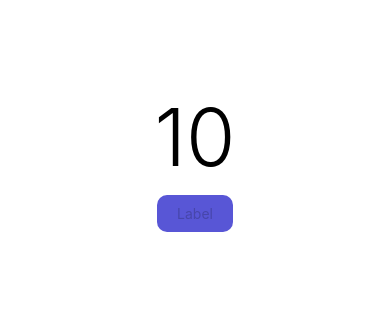
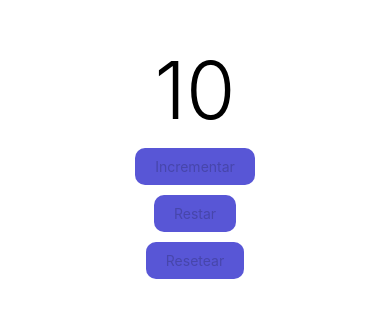
Before and after one commit to Capa1221/ReactBotn, a React Native app: screen / in a window 390 px wide. Shown: the part 262-580 px from the top of the page. Built offline with nearby package versions, Linux system fonts and the light colour scheme.

Commit message:
Cambio clase 25/10/2024

```diff
--- a/src/presentation/components/shared/PrimaryButton.tsx
+++ b/src/presentation/components/shared/PrimaryButton.tsx
@@ -21,8 +21,11 @@ const PrimaryButton = ({label,onPress,onLongPress}:Props) => {
         >
           <Text style={{
             color: Platform.OS === 'android' ? 'while' : '#4746AB',
-          }}>Label</Text>
+          }}>{label}</Text>
         </Pressable>
+
+
+
 
   )
 }
--- a/src/presentation/screens/CounterScreen.tsx
+++ b/src/presentation/screens/CounterScreen.tsx
@@ -11,6 +11,19 @@ const CounterScreen = () => {
         <PrimaryButton
         label='Incrementar'
         onPress={()=>setCount(count+1)}
+        onLongPress={()=>setCount(0)}
+        />
+
+        <PrimaryButton
+        label='Restar'
+
+        onPress={()=>setCount(count-1)}
+        onLongPress={()=>setCount(0)}
+        />
+
+        <PrimaryButton
+        label='Resetear'
+        onPress={()=>setCount(0)}
         onLongPress={()=>setCount(0)}
         />
     </View>
```
